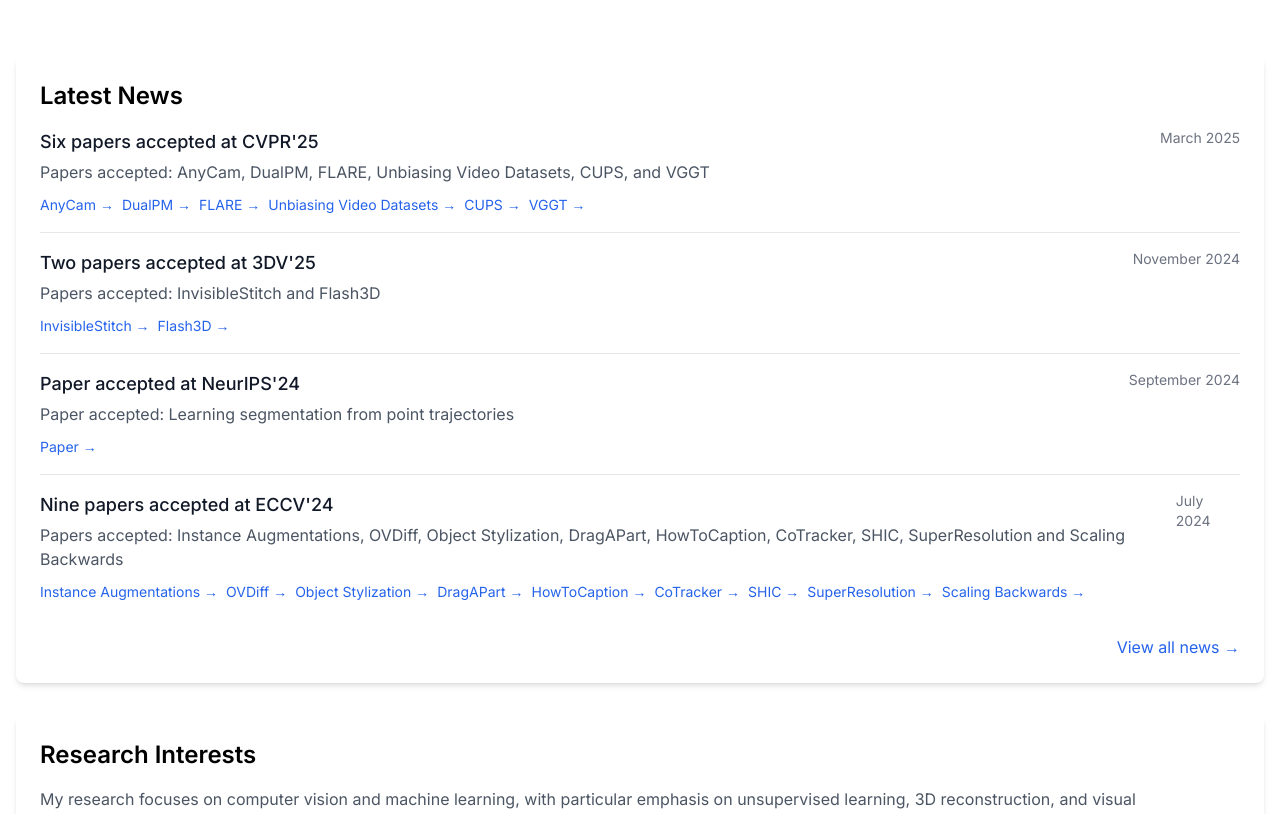
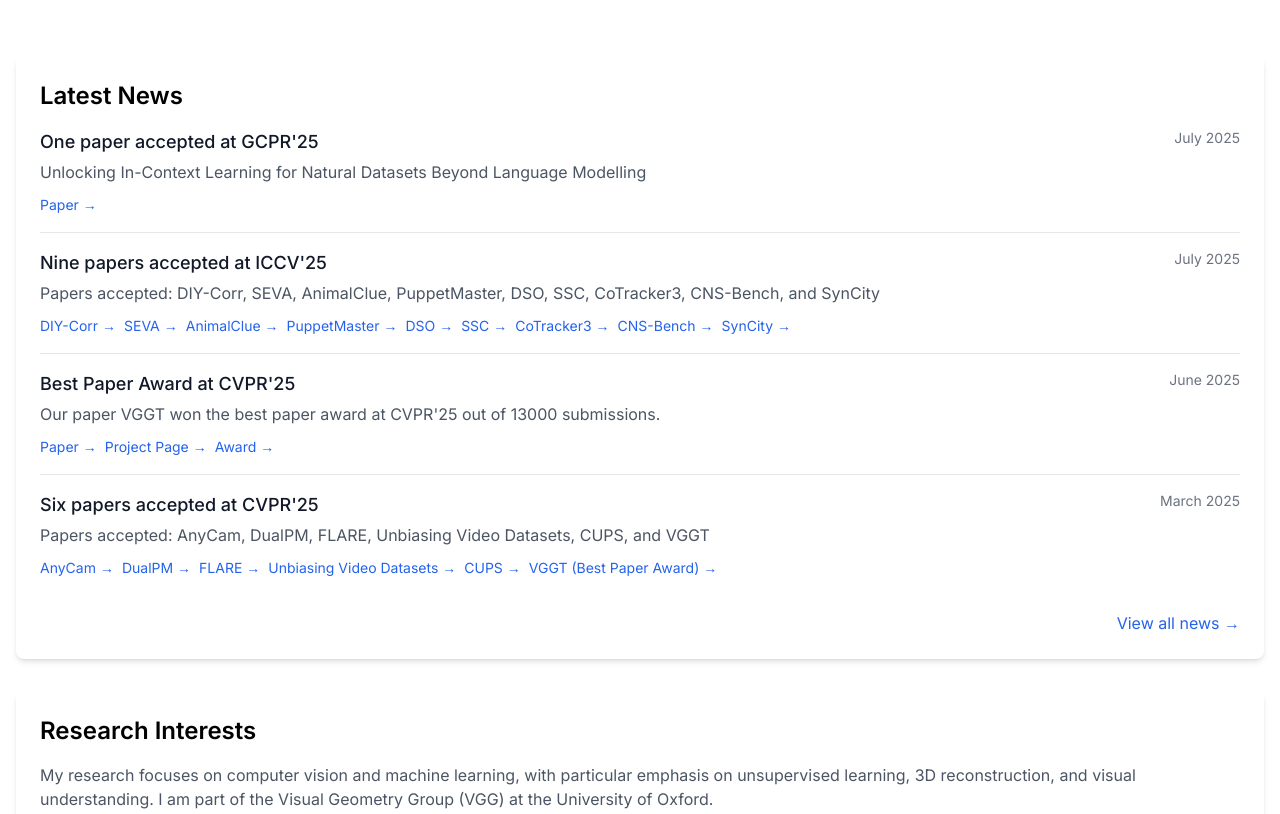
Before and after one commit to chrirupp/chrirupp.github.io, a Next.js app: page / in a window 1280 px wide. Shown: the part 580-1394 px from the top of the page. Built offline with nearby package versions, Linux system fonts and the light colour scheme.

Commit message:
added news and team changes

```diff
--- a/src/app/team/page.tsx
+++ b/src/app/team/page.tsx
@@ -98,7 +98,7 @@
 
       <div className="prose max-w-none">
         <p className="text-gray-600 mb-6">
-          Interested in joining our team as a PhD student? You can apply through one of the following routes:
+          Interested in joining our team as a PhD student? The PhD application process in Oxford is centralised. You will need to apply to a DPhil programme and upload your application for fixed deadlines (I have no way of processing applications sent to me directly):
         </p>
         <ul className="list-disc pl-6 text-gray-600 mb-6">
           <li>
--- a/src/content/news.json
+++ b/src/content/news.json
@@ -1,5 +1,84 @@
 {
   "newsItems": [
+    {
+      "date": "July 2025",
+      "title": "One paper accepted at GCPR'25",
+      "description": "Unlocking In-Context Learning for Natural Datasets Beyond Language Modelling",
+      "type": "publication",
+      "conference": "GCPR'25",
+      "links": [
+        {
+          "text": "Paper",
+          "url": "https://arxiv.org/abs/2501.06256"
+        }
+      ]
+    },
+    {
+      "date": "July 2025",
+      "title": "Nine papers accepted at ICCV'25",
+      "description": "Papers accepted: DIY-Corr, SEVA, AnimalClue, PuppetMaster, DSO, SSC, CoTracker3, CNS-Bench, and SynCity",
+      "type": "publication",
+      "conference": "ICCV'25",
+      "links": [
+        {
+          "text": "DIY-Corr",
+          "url": "https://arxiv.org/abs/2506.05312"
+        },
+        {
+          "text": "SEVA",
+          "url": "https://arxiv.org/abs/2503.14489"
+        },
+        {
+          "text": "AnimalClue",
+          "url": "https://arxiv.org/abs/2507.20240"
+        },
+        {
+          "text": "PuppetMaster",
+          "url": "https://arxiv.org/abs/2408.04631"
+        },
+        {
+          "text": "DSO",
+          "url": "https://arxiv.org/abs/2503.22677"
+        },
+        {
+          "text": "SSC",
+          "url": "https://arxiv.org/abs/2507.06230"
+        },
+        {
+          "text": "CoTracker3",
+          "url": "https://arxiv.org/abs/2410.11831"
+        },
+        {
+          "text": "CNS-Bench",
+          "url": "https://arxiv.org/abs/2507.17651"
+        },
+        {
+          "text": "SynCity",
+          "url": "https://arxiv.org/abs/2503.16420"
+        }
+      ]
+    },
+    {
+      "date": "June 2025",
+      "title": "Best Paper Award at CVPR'25",
+      "description": "Our paper VGGT won the best paper award at CVPR'25 out of 13000 submissions.",
+      "type": "award",
+      "conference": "CVPR'25",
+      "links": [
+        {
+          "text": "Paper",
+          "url": "https://arxiv.org/abs/2503.11651"
+        },
+        {
+          "text": "Project Page",
+          "url": "https://vgg-t.github.io/"
+        },
+        {
+          "text": "Award",
+          "url": "https://cvpr.thecvf.com/Conferences/2025/News/Awards_Press"
+        }
+      ]
+    },
     {
         "date": "March 2025",
         "title": "Six papers accepted at CVPR'25",
@@ -28,7 +107,7 @@
                 "url": "https://olvrhhn.github.io/"
             },
             {
-                "text": "VGGT",
+                "text": "VGGT (Best Paper Award)",
                 "url": "https://arxiv.org/abs/2503.11651"
             }
         ]
```
Also changed, not shown: src/content/team.json (+5 -6 lines), 1 other file (tests, documents, lock files or other folders).
